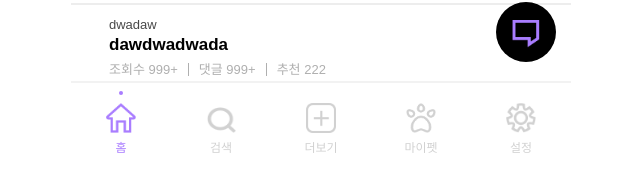
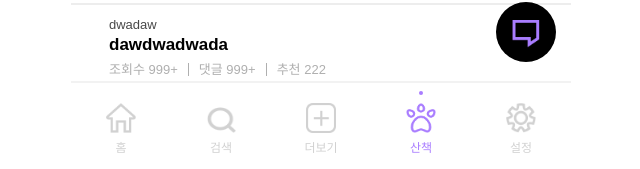
Before and after one commit to AniShorts/fe_anishorts, a React (Create React App) app: page /walk in a window 1280 px wide. Shown: the part 628-797 px from the top of the page, without its empty margins (319-959 px from the left). Built offline with nearby package versions, Linux system fonts and the light colour scheme; no server answers.

Commit message:
done : footer 수정 완료

```diff
--- a/src/component/Footer/Footer.tsx
+++ b/src/component/Footer/Footer.tsx
@@ -1,9 +1,10 @@
 import className from "classnames/bind";
 import styles from "./Footer.module.scss";
-import { useState } from "react";
+import { useEffect, useState } from "react";
 import theme from "theme";
 import { FooterKind } from "@utils/types/footerKind";
-import { useNavigate } from "react-router-dom";
+import { useLocation, useNavigate } from "react-router-dom";
+import { motion } from "framer-motion";
 
 const cx = className.bind(styles);
 
@@ -19,20 +20,29 @@ type Props = {
 
 export function Footer({ played, clickHandle }: Props) {
   const navigate = useNavigate();
+  const location = useLocation();
   const [arr] = useState<Arr[]>([
-    { title: "홈", src: "home" },
-    { title: "검색", src: "search" },
-    { title: "더보기", src: "create" },
-    { title: "마이펫", src: "walk" },
-    { title: "설정", src: "setting" },
+    { title: "홈", src: "/home" },
+    { title: "검색", src: "/search" },
+    { title: "더보기", src: "/create" },
+    { title: "산책", src: "/walk" },
+    { title: "설정", src: "/setting" },
   ]);
   const [ableItem, setAbleItem] = useState("홈");
 
   const onClickHandle = (kind: FooterKind, src: string) => {
-    setAbleItem(kind);
-    navigate(`/${src}`);
+    navigate(`${src}`);
     clickHandle && clickHandle(kind);
   };
+
+  useEffect(() => {
+    console.log(location.pathname);
+    arr.map((v) => {
+      if (location.pathname === v.src) {
+        return setAbleItem(v.title);
+      }
+    });
+  }, [location.pathname]);
 
   return (
     <div className={cx("container")}>
@@ -48,8 +58,9 @@ export function Footer({ played, clickHandle }: Props) {
               className={cx("dot")}
               style={{ opacity: v.title === ableItem ? "1" : "0" }}
             />
-            <img
-              src={`/images/icon/${v.src}${
+            <motion.img
+              whileTap={{ scale: "1.2" }}
+              src={`/images/icon${v.src}${
                 v.title === ableItem ? "_able" : ""
               }.png`}
             />
--- a/src/utils/types/footerKind.ts
+++ b/src/utils/types/footerKind.ts
@@ -1 +1 @@
-export type FooterKind = "홈" | "검색" | "더보기" | "마이펫" | "설정";
+export type FooterKind = "홈" | "검색" | "더보기" | "산책" | "설정";
```
